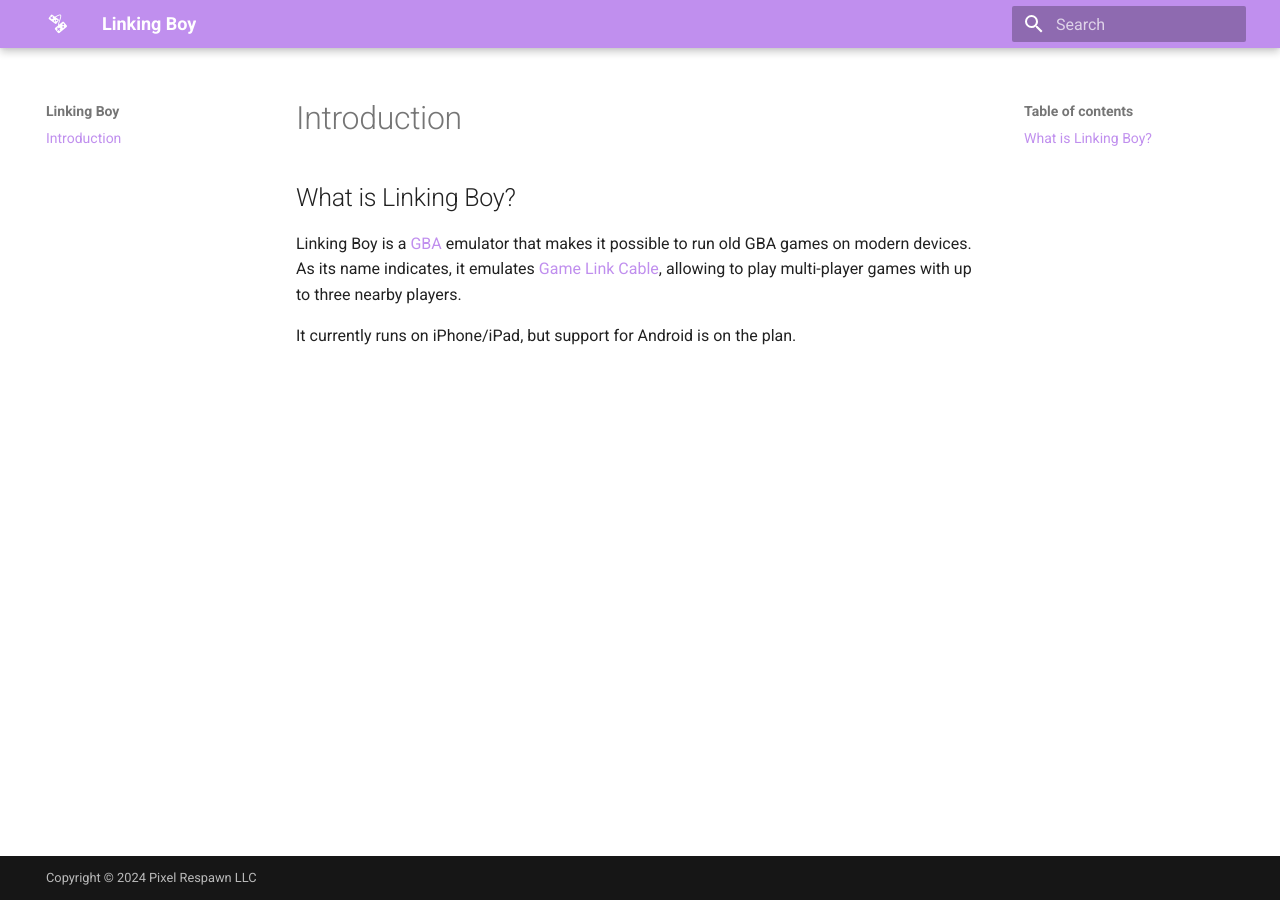
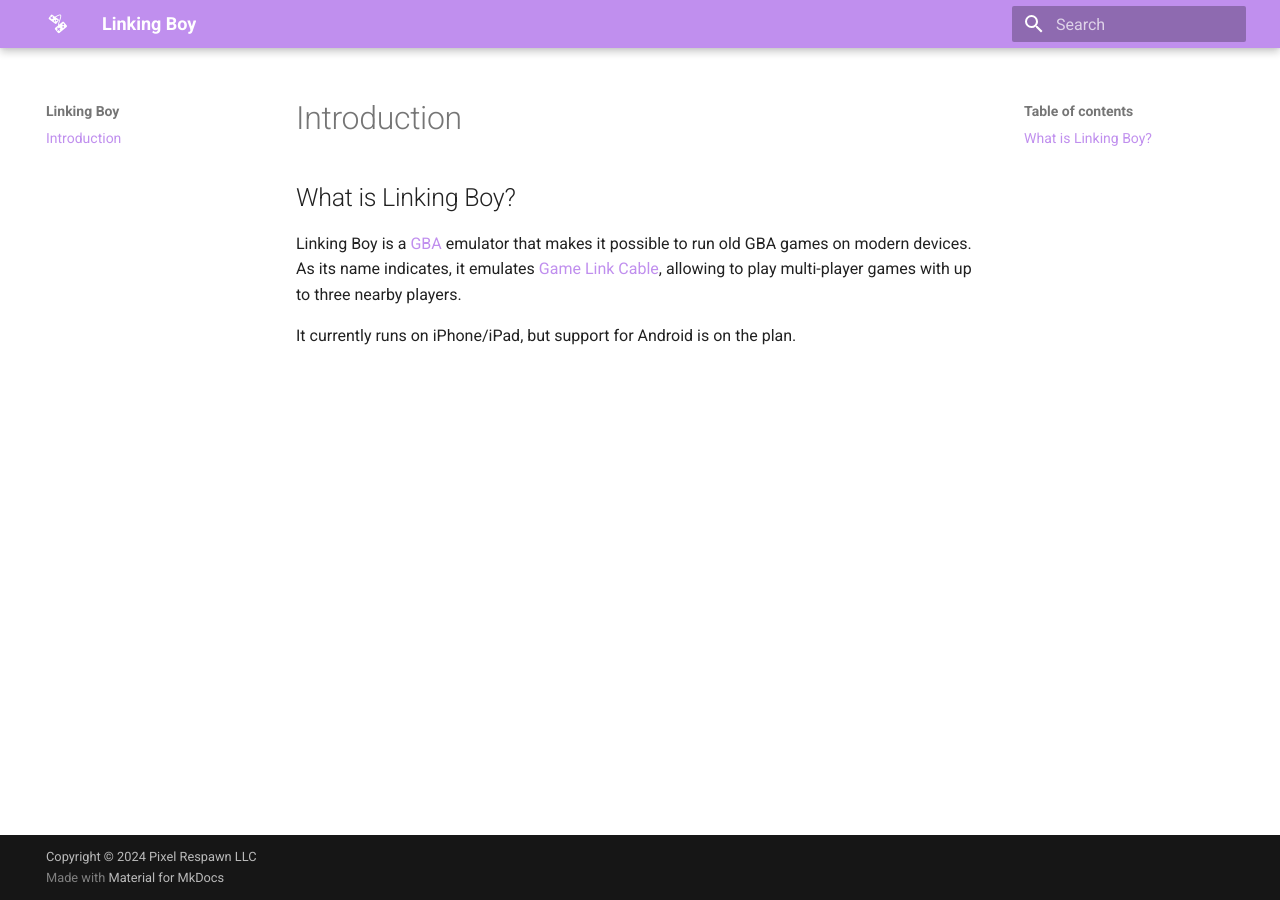
Before and after one commit to yalnie/pixelrespawn.github.io, an MkDocs documentation site: the page built from docs/index.md, in a window 1280 px wide. Built offline with MkDocs 1.6.1 and Material for MkDocs 9.7.7, drawn with Linux system fonts in a browser that asks for light colours.

Commit message:
Add back generator in footer to support MkDocs

```diff
--- a/mkdocs.yml
+++ b/mkdocs.yml
@@ -7,8 +7,6 @@ theme:
     primary: custom
 
 copyright: Copyright &copy; 2024 Pixel Respawn LLC
-extra:
-  generator: false
 
 extra_css:
   - stylesheets/extra.css
```
